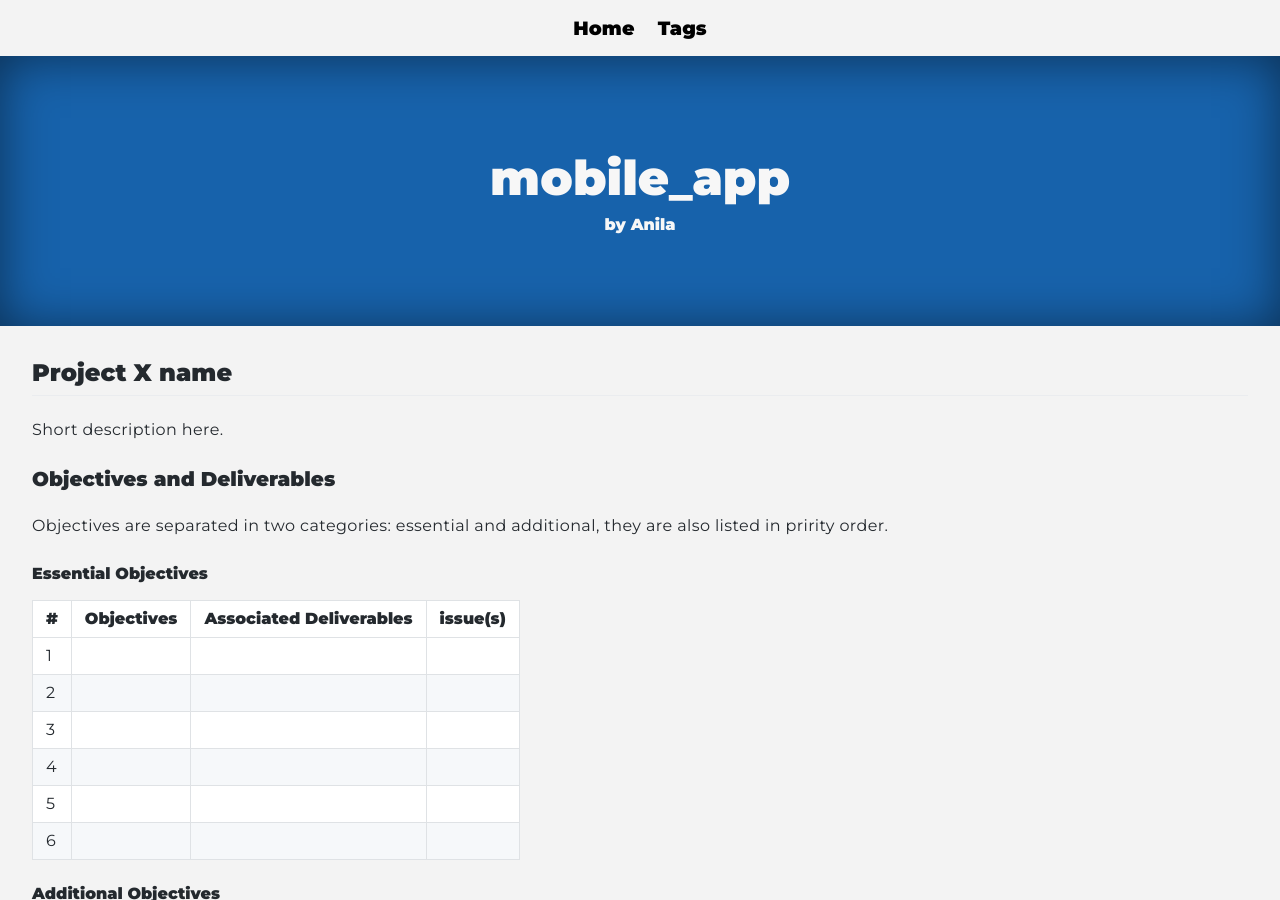
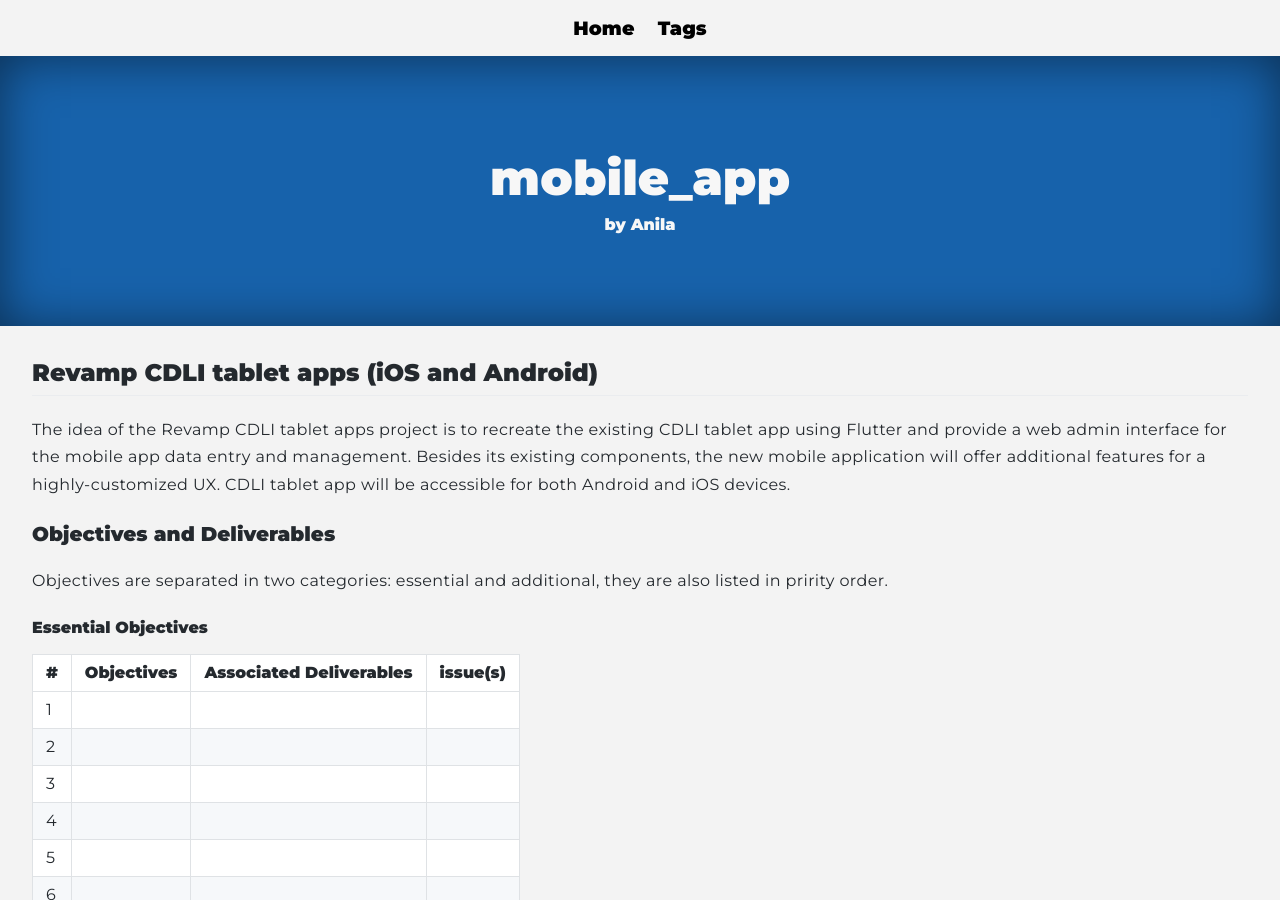
Before and after one commit to cdli-gh/blog, a Jekyll site: the page built from _blog/gsoc20/mobile_app/index.md, in a window 1280 px wide and 900 px high. Built offline with Jekyll 4.4.1, drawn with Linux system fonts in a browser that asks for light colours.

Commit message:
Update index.md

```diff
--- a/_blog/gsoc20/mobile_app/index.md
+++ b/_blog/gsoc20/mobile_app/index.md
@@ -5,8 +5,11 @@
 tags: ["project","gsoc","gsoc2020","mobile_app","eval#1","week#2"]
 ---
 
-## Project X name
-Short description here.
+## Revamp CDLI tablet apps (iOS and Android)
+The idea of the Revamp CDLI tablet apps project is to recreate the existing CDLI tablet app
+using Flutter and provide a web admin interface for the mobile app data entry and management.
+Besides its existing components, the new mobile application will offer additional features for a
+highly-customized UX. CDLI tablet app will be accessible for both Android and iOS devices.
 
 ### Objectives and Deliverables
 Objectives are separated in two categories: essential and additional, they are also listed in pririty order.
```
